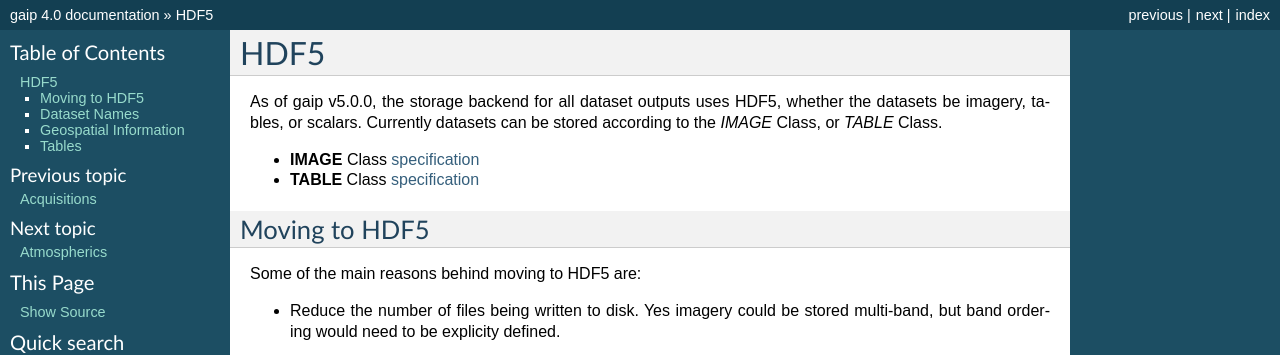
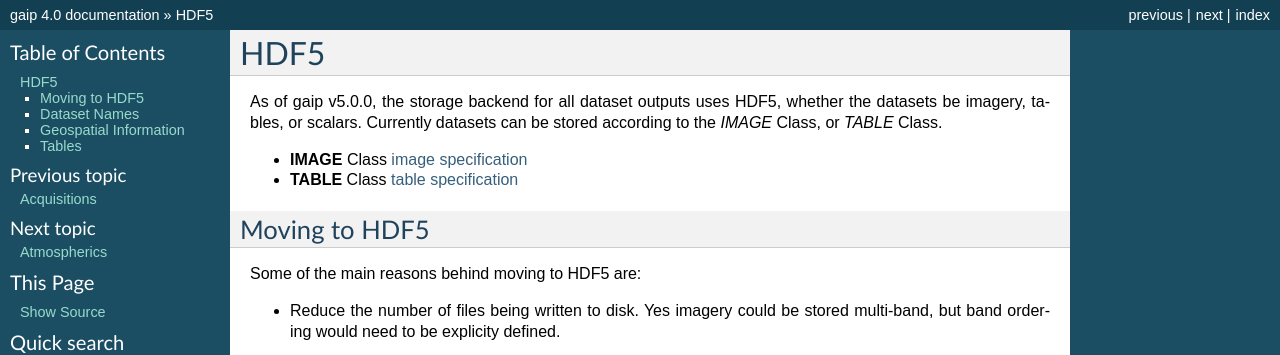
Before and after one commit to GeoscienceAustralia/wagl, a Sphinx documentation site: the page built from docs/source/hdf5.rst, in a window 1280 px wide and 900 px high. Shown: the top 355 px of the window. Built offline with Sphinx 7.4.7, drawn with Linux system fonts in a browser that asks for light colours; pages that are not in the unit, such as notebooks, are missing from menus.

Commit message:
Formatting change for sphinx docs.

```diff
--- a/docs/source/hdf5.rst
+++ b/docs/source/hdf5.rst
@@ -4,8 +4,8 @@
 As of gaip v5.0.0, the storage backend for all dataset outputs uses HDF5, whether the datasets be imagery, tables, or scalars.
 Currently datasets can be stored according to the *IMAGE* Class, or *TABLE* Class.
 
-* **IMAGE** Class `specification <https://support.hdfgroup.org/HDF5/doc/ADGuide/ImageSpec.html>`_
-* **TABLE** Class `specification <https://support.hdfgroup.org/HDF5/doc/HL/H5TB_Spec.html>`_
+* **IMAGE** Class `image specification <https://support.hdfgroup.org/HDF5/doc/ADGuide/ImageSpec.html>`_
+* **TABLE** Class `table specification <https://support.hdfgroup.org/HDF5/doc/HL/H5TB_Spec.html>`_
 
 Moving to HDF5
 --------------
@@ -23,9 +23,11 @@
 * Datasets can be stored in a hierarchical fashion, for instance, creating a hierarchical layout based on resolution, or the same dataset name stored in different locations based on a given attribute.
   For example, the ancillary data required for surface brightness temperature, gathers data at a minimum of 25 points across a scene or granule.
   The point id is used as the group label to differentiate between the same ancillary data gathered at different locations. i.e.:
+
     * /point-0/temperature
     * /point-1/temperature
     * /point-2/temperature
+
 * Metadata; gaip can now store a lot more metadata such as longitude and latitude information with each ancillary point location, as opposed to a plain text label.
   Parameter settings used for a given algorithm such as for the satellite and solar angles calculation can be stored alongside the results, potentially making it easier for validation, and archive comparisons to be undertaken.
 * Utilise a consistant library for data I/O, rather than a dozen or so different libraries. This helps to simplify the gaip data model, and have fewer library dependencies.
```
